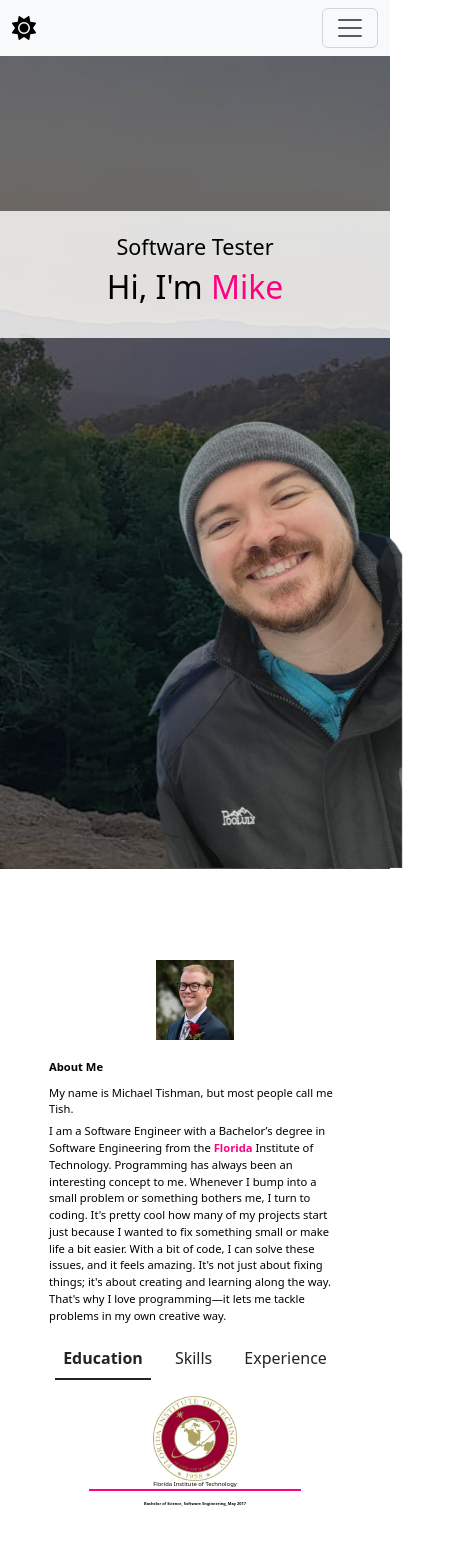
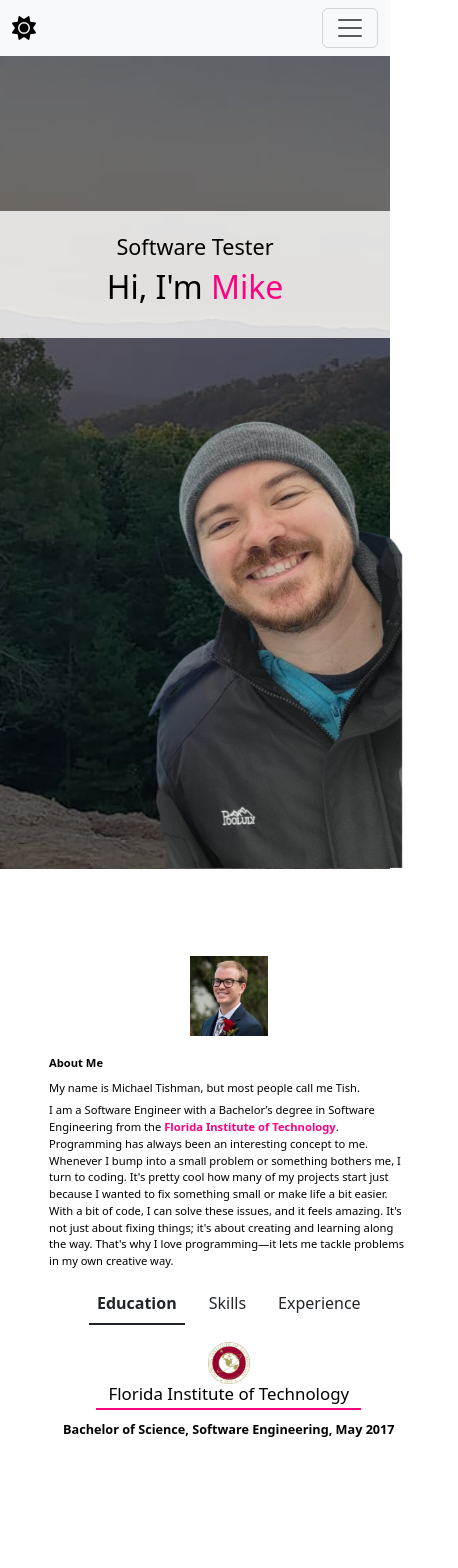
Before and after one commit to Tishinator/Tishinator.github.io, a React (Create React App) app in the folder user-page/: page / in a window 390 px wide. Shown: the top 1568 px of the page, 458 px wide, since content can reach past the window. Built offline with nearby package versions, Linux system fonts and the light colour scheme.

Commit message:
cleaned up About me for mobile

```diff
--- a/user-page/src/components/AboutMe.js
+++ b/user-page/src/components/AboutMe.js
@@ -60,11 +60,12 @@ function AboutMe(){
                             <Container fluid>
                                 <Navbar.Toggle aria-controls="basic-navbar-nav" />
                                 <Navbar.Collapse id="basic-navbar-nav" className="justify-content-center">
-                                    <Nav variant='underline' defaultActiveKey="Education" onSelect={handleSelect} >
-                                        <Nav.Link eventKey="Education" className={themedTextColor}>Education</Nav.Link>
-                                        <Nav.Link eventKey="Skills" className={themedTextColor}>Skills</Nav.Link>
-                                        <Nav.Link eventKey="Experience" className={themedTextColor}>Experience</Nav.Link>
-                                    </Nav>
+                                <Nav variant='underline' defaultActiveKey="Education" onSelect={handleSelect} >
+                                    <Nav.Link eventKey="Education" className={themedTextColor} active={activeTab === 'Education'}>Education</Nav.Link>
+                                    <Nav.Link eventKey="Skills" className={themedTextColor} active={activeTab === 'Skills'}>Skills</Nav.Link>
+                                    <Nav.Link eventKey="Experience" className={themedTextColor} active={activeTab === 'Experience'}>Experience</Nav.Link>
+                                </Nav>
+
                                 </Navbar.Collapse>
                             </Container>
                     </Navbar>
@@ -95,7 +96,7 @@ function AboutMe(){
                     <Row><div className={styles.intro}>{aboutmeContent.introduction}</div></Row>
                     <Row>
                         <div className={styles.bio}>
-                            <EmphasizeText text={aboutmeContent.bio} emphasize={["Python", "Java", "JavaScript", "Vue", "React", "Florida"]}/>
+                            <EmphasizeText text={aboutmeContent.bio} emphasize={["Python", "Java", "JavaScript", "Vue", "React", "Florida Institute of Technology"]}/>
                         </div>
                     </Row>
                     <Row>
@@ -111,7 +112,7 @@ function AboutMe(){
                                 </Navbar.Collapse>
                             </Container>
                     </Navbar>
-                        <div style={{paddingTop: '1vh'}}>
+                        <div style={{paddingTop: '1vh', marginBottom: '50px'}}>
                             {activeTab === 'Education' && <div><Education/></div>}
                             {activeTab === 'Skills' && <div><Skills /></div>}
                             {activeTab === 'Experience' && <div><Experience/></div>}
--- a/user-page/src/components/Education.js
+++ b/user-page/src/components/Education.js
@@ -1,49 +1,22 @@
 import React from 'react';
-import education from '../data/json/education.json'
+import education from '../data/json/education.json';
 import { Container, Row, Col, Image } from 'react-bootstrap';
 import FITLOGO from '../assets/fitLogo.png';
+import styles from './css/Education.module.css'; // Import the CSS module
 
 const Education = () => {
-
-    const styles = {
-        educationCol: {
-            fontWeight: 'bold'
-        },
-        educationSchool: {
-          whiteSpace: 'nowrap',
-          overflow: 'hidden',
-          textOverflow: 'ellipsis',
-          fontSize: '1.5vw', // Adjust the size as needed
-          paddingBottom: '0.5vw'
-
-        },
-        educationDegreeYear: {
-          whiteSpace: 'nowrap',
-          overflow: 'hidden',
-          textOverflow: 'ellipsis',
-          fontSize: '1vw', // Adjust the size as needed
-        },
-        schoolBorderSpan: {
-            display: 'inline-block',
-            borderBottom: '2px solid rgb(255, 0, 128)',
-
-            paddingBottom: '0.5vw',
-            width: '80%',
-        },
-
-      };
     return (
         <Container>
-            <Row className='dflex justify-content-center'>
+            <Row className='d-flex justify-content-center'>
                 <Col md={1}>
-                    <Image src={FITLOGO} alt="Florida Institute of Technology's Logo"  style={{height: '10vh', width: 'auto'}}/>
+                    <Image src={FITLOGO} alt="Florida Institute of Technology's Logo"  className={styles.schoolLogo}/>
                 </Col>
                 <Col md={9}>
-                    <div style={styles.educationCol}>
-                        <h3 style={styles.educationSchool}>
-                            <span style={styles.schoolBorderSpan}>{education.school}</span>
+                    <div className={styles.educationCol}>
+                        <h3 className={styles.educationSchool}>
+                            <span className={styles.schoolBorderSpan}>{education.school}</span>
                         </h3>
-                        <p style={styles.educationDegreeYear}>{education.degree}, {education.gradYear}</p>
+                        <p className={styles.educationDegreeYear}>{education.degree}, {education.gradYear}</p>
                     </div>
                 </Col>
             </Row>
--- a/user-page/src/components/Experience.js
+++ b/user-page/src/components/Experience.js
@@ -1,8 +1,8 @@
-import { Accordion, Container, Row, Col } from "react-bootstrap";
+import { Accordion, Container, Row, Col, Badge } from "react-bootstrap";
 import experienceData from '../data/json/workexp.json';
 import { useContext } from "react";
 import { AppThemeContext } from "../context/AppThemeContext";
-import Badge from 'react-bootstrap/Badge';
+import styles from './css/Experience.module.css'; // Import the CSS module
 
 function Experience() {
     const { theme } = useContext(AppThemeContext);
@@ -18,32 +18,30 @@ function Experience() {
         "Visual Basic" : "info"
     }
 
-
     return (
         <Accordion flush>
             {experienceData.jobs.map((job, index) => (
-                <Accordion.Item eventKey={String(index)} key={index}>
-                    <Accordion.Header>
+                <Accordion.Item eventKey={String(index)} key={index} className={styles.accordionItem}>
+                    <Accordion.Header className={styles.accordionHeader}>
                         <Container>
                             <Row>
-                                <Col><b>{job.company}</b></Col>
-                                <Col>{job.jobTitle}</Col>
+                                <Col className={styles.headerText}><b>{job.company}</b></Col>
+                                <Col className={styles.headerText}>{job.jobTitle}</Col>
                                 <Col>
-                                    <Row className="d-flex justify-content-end" style={{'--bs-gutter-x': "0.5rem"}}>
+                                    <Row className={styles.skillRow}>
                                         {job.skillHighlights.map((skill, skillIndex) => (
-                                            <Col key={skillIndex} className="d-flex justify-content-end" style={{flex: '0 0'}}>
-                                                <Badge bg={skillColors[skill]} text={["warning", "info", "light" ].includes(skillColors[skill]) ? 'dark' : ""}>
+                                            <Col key={skillIndex} className={styles.skillCol}>
+                                                <Badge bg={skillColors[skill]} text={["warning", "info", "light"].includes(skillColors[skill]) ? 'dark' : ''} className={styles.skillBadge}>
                                                     {skill}
                                                 </Badge>
                                             </Col>
                                         ))}
                                     </Row>
-
                                 </Col>
                             </Row>
                         </Container>
                     </Accordion.Header>
-                    <Accordion.Body>
+                    <Accordion.Body className={styles.accordionBody}>
                         <span style={{textAlign: 'left'}} dangerouslySetInnerHTML={{ __html: job.jobDescription }} />
                     </Accordion.Body>
                 </Accordion.Item>
--- a/user-page/src/components/css/AboutMe.module.css
+++ b/user-page/src/components/css/AboutMe.module.css
@@ -41,7 +41,7 @@
 
 @media (max-width: 600px) {
   .photo {
-    margin-top: 4vh;
+    margin-top: -5vh;
     max-width: 20vw;
     height: 20vh;
   }
--- /dev/null
+++ b/user-page/src/components/css/Education.module.css
@@ -0,0 +1,58 @@
+.educationCol {
+    font-weight: bold;
+}
+
+.educationSchool {
+    white-space: nowrap;
+    overflow: hidden;
+    text-overflow: ellipsis;
+    font-size: 1.5vw; /* Adjust the size as needed */
+    padding-bottom: 0.5vw;
+}
+
+.educationDegreeYear {
+    white-space: nowrap;
+    overflow: hidden;
+    text-overflow: ellipsis;
+    font-size: 1vw; /* Adjust the size as needed */
+}
+
+.schoolBorderSpan {
+    display: inline-block;
+    border-bottom: 2px solid rgb(255, 0, 128);
+    padding-bottom: 0.5vw;
+    width: 80%;
+}
+
+.schoolLogo {
+    height: 10vh;
+    width: auto;
+}
+
+@media (max-width: 600px) {
+    .educationSchool {
+        white-space: nowrap;
+        overflow: hidden;
+        text-overflow: ellipsis;
+        font-size: 2vh;
+        padding-bottom: 0.5vw;
+    }
+    .educationDegreeYear {
+        white-space: nowrap;
+        overflow: hidden;
+        text-overflow: ellipsis;
+        font-size: 1.5vh;
+    }
+
+    .schoolBorderSpan {
+        display: inline-block;
+        border-bottom: 2px solid rgb(255, 0, 128);
+        padding-bottom: 1vw;
+        width: 80%;
+    }
+
+    .schoolLogo {
+        height: 5vh;
+        width: auto;
+    }
+}
--- /dev/null
+++ b/user-page/src/components/css/Experience.module.css
@@ -0,0 +1,61 @@
+/* Experience.module.css */
+
+/* General styles for the accordion that apply at all times */
+.accordionItem {
+    font-size: 0.9rem; /* Adjust base font size */
+}
+
+.accordionBody {
+    padding: 0.5rem 1rem; /* Reduce padding inside the accordion body */
+}
+
+.headerText {
+    font-size: 1rem;
+}
+
+.skillRow {
+    --bs-gutter-x: 0.5rem; /* Adjust horizontal spacing between skill badges */
+    justify-content: flex-end;
+}
+
+.skillCol {
+    flex: 0 0;
+    display: flex;
+    justify-content: flex-end;
+    padding-right: 0.25rem;
+    padding-left: 0.25rem;
+}
+
+
+/* Styles for mobile screens */
+@media (max-width: 768px) {
+    .accordionItem {
+        font-size: 0.5rem; /* Further reduce font size for mobile */
+    }
+
+    .accordionBody {
+        /* padding: 0.25rem 0.5rem; */
+    }
+
+    .headerText {
+        font-size: 0.5rem;
+    }
+
+    .skillBadge {
+        font-size: 0.5rem; /* Adjust skill badge font size for mobile */
+    }
+
+    .skillRow {
+        --bs-gutter-x: 1.5rem; /* Adjust horizontal spacing between skill badges */
+        justify-content: flex-end;
+        padding-right: 2vw;
+    }
+
+    .skillCol {
+        flex: 0 0;
+        display: flex;
+        justify-content: flex-end;
+        padding-right: 0.1rem;
+        padding-left: 0.1rem;
+    }
+}
--- a/user-page/src/data/json/workexp.json
+++ b/user-page/src/data/json/workexp.json
@@ -4,7 +4,7 @@
         "jobTitle": "Software Engineer III",
         "company": "ENSCO, Inc.",
         "timeFrame": "2019 - Present",
-        "skillHighlights": ["Python", "Selenium", "VueJS"],
+        "skillHighlights": ["Python", "VueJS"],
         "jobDescription": "<ul><li>Developed and expanded automated testing using Selenium and integrated them into Jenkins.</li><li>Wrote Python code to improve software projects and addressed security vulnerabilities.</li><li>Led the integration of software projects, including setup of MATLAB and Python environments.</li><li>Participated in software development projects to meet Air Force customer requirements.</li></ul>"
       },
       {
@@ -18,7 +18,7 @@
         "jobTitle": "Software Testing Internship",
         "company": "ENSCO, Inc.",
         "timeFrame": "2016 – 2017",
-        "skillHighlights": ["TestComplete", "Java"],
+        "skillHighlights": ["TestComplete"],
         "jobDescription": "<ul><li>Designed and programmed automated regression tests for applications.</li><li>Updated older tests to work with new software testing tools.</li></ul>"
       },
       {
--- a/user-page/src/pages/css/Home.module.css
+++ b/user-page/src/pages/css/Home.module.css
@@ -1,41 +1,36 @@
 .pageContainer {
     display: flex;
     flex-wrap: wrap;
+    width: 100%;
 }
-
-.leftPanel {
-    position: fixed;
-    height: 100vh;
-    width: 20vw; /* Matches the flex-basis */
-    margin-top: 13vh;
-    padding-left: 100px;
-}
-
 .centerPanel {
     flex-grow: 1;
     padding-top: 10vh;
     padding-left: 12vw;
     padding-right: 12vw;
-    overflow: auto;
+    /* overflow: auto; */
     position: relative;
-    height: 100vh;
-}
-
-
-.skillDiv {
+    /* height: 100vh; */
+    margin: 0 auto;
     display: flex;
-    flex-direction: row;
-    align-items: stretch;
+    flex-direction: column;
+    justify-content: start;
+    min-height: 100vh;
 }
 
 @media (max-width: 600px) {
     .centerPanel {
         flex-grow: 1;
-        padding-top: 1.5vh;
+        /* padding-top: 0vh; */
         padding-left: 10vw;
         padding-right: 10vw;
-        overflow: auto;
+        /* overflow: auto;  */
         position: relative;
-        height: 100vh;
+        /* height: 100vh; */
+        margin: 0 auto;
+        display: flex;
+        flex-direction: column;
+        justify-content: start;
+        min-height: 150vh;
     }
 }
```
